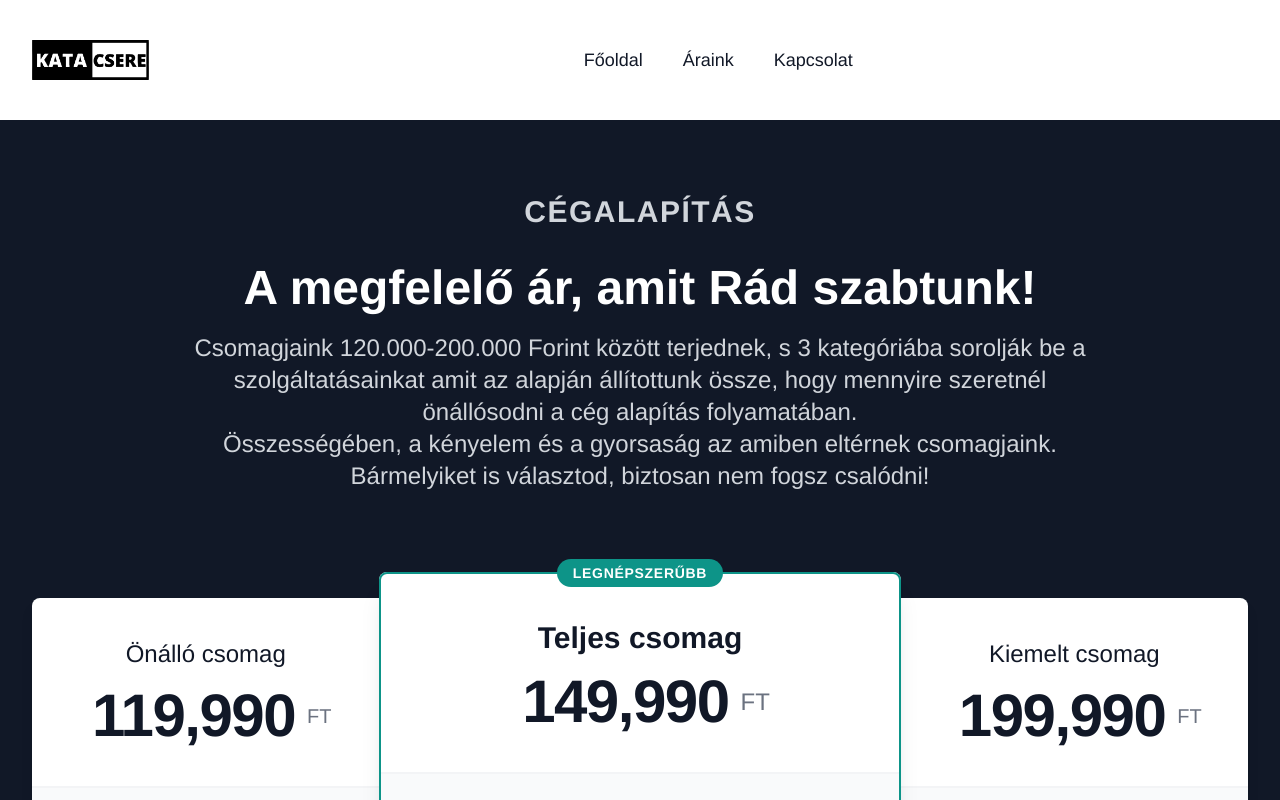
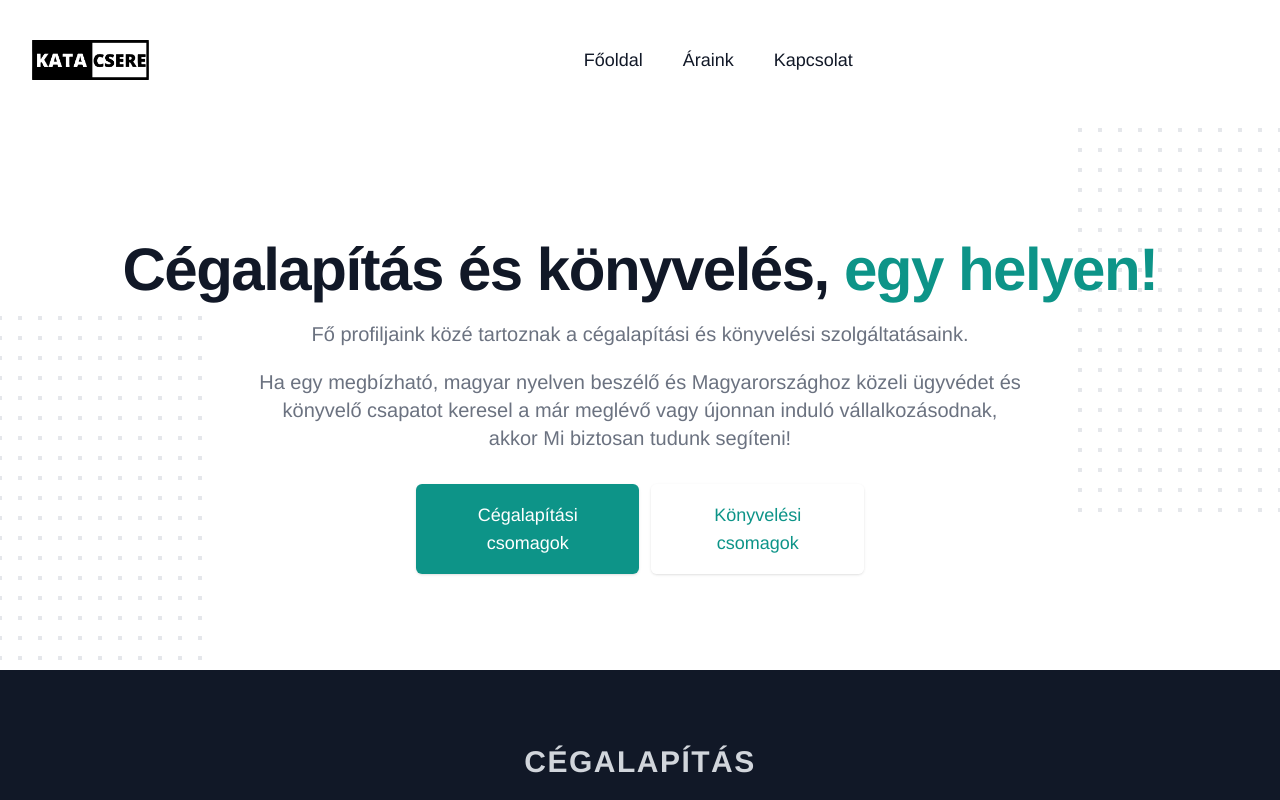
Before and after one commit to rvVcNk2p/katacsere, a Vue app: page /pricing in a window 1280 px wide. Shown: the top 800 px of the page. Built offline with nearby package versions, Linux system fonts and the light colour scheme.

Commit message:
feat(app): PricingHeader re-added  #1

```diff
--- /dev/null
+++ b/src/components/pricing/PricingHero.vue
@@ -0,0 +1,133 @@
+<!-- This example requires Tailwind CSS v2.0+ -->
+<template>
+  <div class="relative bg-white overflow-hidden">
+    <div
+      class="hidden sm:block sm:absolute sm:inset-y-0 sm:h-full sm:w-full"
+      aria-hidden="true"
+    >
+      <div class="relative h-full max-w-7xl mx-auto">
+        <svg
+          class="absolute right-full transform translate-y-1/4 translate-x-1/4 lg:translate-x-1/2"
+          width="404"
+          height="784"
+          fill="none"
+          viewBox="0 0 404 784"
+        >
+          <defs>
+            <pattern
+              id="f210dbf6-a58d-4871-961e-36d5016a0f49"
+              x="0"
+              y="0"
+              width="20"
+              height="20"
+              patternUnits="userSpaceOnUse"
+            >
+              <rect
+                x="0"
+                y="0"
+                width="4"
+                height="4"
+                class="text-gray-200"
+                fill="currentColor"
+              />
+            </pattern>
+          </defs>
+          <rect
+            width="404"
+            height="784"
+            fill="url(#f210dbf6-a58d-4871-961e-36d5016a0f49)"
+          />
+        </svg>
+        <svg
+          class="absolute left-full transform -translate-y-3/4 -translate-x-1/4 md:-translate-y-1/2 lg:-translate-x-1/2"
+          width="404"
+          height="784"
+          fill="none"
+          viewBox="0 0 404 784"
+        >
+          <defs>
+            <pattern
+              id="5d0dd344-b041-4d26-bec4-8d33ea57ec9b"
+              x="0"
+              y="0"
+              width="20"
+              height="20"
+              patternUnits="userSpaceOnUse"
+            >
+              <rect
+                x="0"
+                y="0"
+                width="4"
+                height="4"
+                class="text-gray-200"
+                fill="currentColor"
+              />
+            </pattern>
+          </defs>
+          <rect
+            width="404"
+            height="784"
+            fill="url(#5d0dd344-b041-4d26-bec4-8d33ea57ec9b)"
+          />
+        </svg>
+      </div>
+    </div>
+
+    <div class="relative pt-6 pb-16 sm:pb-24">
+      <main class="mt-16 mx-auto max-w-7xl px-4 sm:mt-24">
+        <div class="text-center">
+          <h1
+            class="text-4xl tracking-tight font-extrabold text-gray-900 sm:text-5xl md:text-6xl"
+          >
+            <span class="block xl:inline">Cégalapítás és könyvelés,</span>
+            {{ ' ' }}
+            <span class="block text-teal-600 xl:inline">egy helyen!</span>
+          </h1>
+          <p
+            class="mt-3 max-w-md mx-auto text-base text-gray-500 sm:text-lg md:mt-5 md:text-xl md:max-w-3xl"
+          >
+            Fő profiljaink közé tartoznak a cégalapítási és könyvelési
+            szolgáltatásaink.
+          </p>
+          <p
+            class="mt-3 max-w-md mx-auto text-base text-gray-500 sm:text-lg md:mt-5 md:text-xl md:max-w-3xl"
+          >
+            Ha egy megbízható, magyar nyelven beszélő és Magyarországhoz közeli
+            ügyvédet és könyvelő csapatot keresel a már meglévő vagy újonnan
+            induló vállalkozásodnak, akkor Mi biztosan tudunk segíteni!
+          </p>
+          <div class="mt-5 max-w-md mx-auto sm:flex sm:justify-center md:mt-8">
+            <div class="rounded-md shadow">
+              <a
+                href="#"
+                class="w-full flex items-center justify-center px-8 py-3 border border-transparent text-base font-medium rounded-md text-white bg-teal-600 hover:bg-teal-700 md:py-4 md:text-lg md:px-10"
+              >
+                Cégalapítási csomagok
+              </a>
+            </div>
+            <div class="mt-3 rounded-md shadow sm:mt-0 sm:ml-3">
+              <a
+                href="#"
+                class="w-full flex items-center justify-center px-8 py-3 border border-transparent text-base font-medium rounded-md text-teal-600 bg-white hover:bg-gray-50 md:py-4 md:text-lg md:px-10"
+              >
+                Könyvelési csomagok
+              </a>
+            </div>
+          </div>
+        </div>
+      </main>
+    </div>
+  </div>
+</template>
+
+<script setup>
+import { Popover, PopoverButton, PopoverPanel } from '@headlessui/vue'
+import { MenuIcon, XIcon } from '@heroicons/vue/outline'
+
+const navigation = [
+  { name: 'Product', href: '#' },
+  { name: 'Features', href: '#' },
+  { name: 'Marketplace', href: '#' },
+  { name: 'Company', href: '#' }
+]
+</script>
--- a/src/views/PricingPage.vue
+++ b/src/views/PricingPage.vue
@@ -2,6 +2,7 @@
   <div class="bg-white">
     <div class="relative">
       <main>
+        <PricingHero />
         <PricingSectionOnce />
         <!-- PricingOnceDescription -->
         <PricingSectionMonthly />
@@ -11,6 +12,7 @@
 </template>
 
 <script setup lang="ts">
+import PricingHero from '@/components/pricing/PricingHero.vue'
 import PricingSectionMonthly from '@/components/pricing/PricingSectionMonthly.vue'
 import PricingSectionOnce from '@/components/pricing/PricingSectionOnce.vue'
 </script>
```
